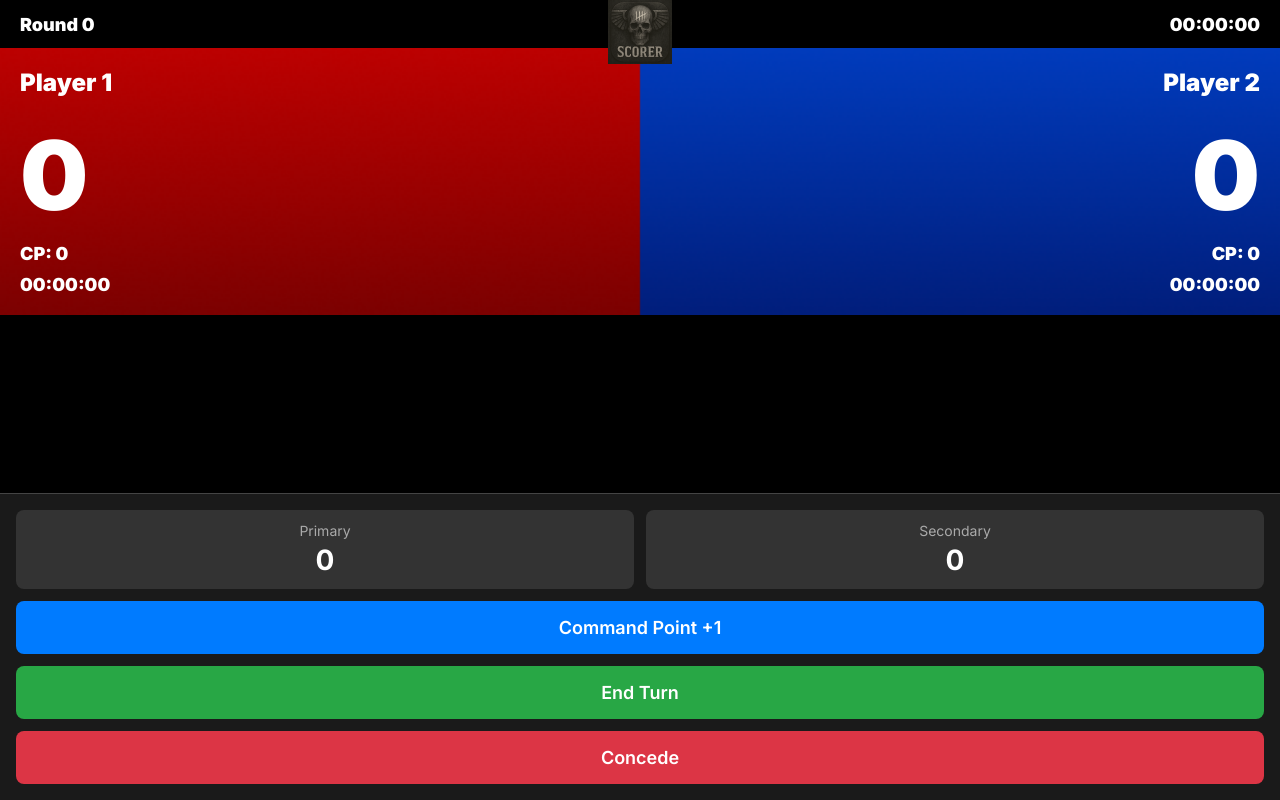
After one commit to matt-antone/Scorer, a Python web app: template templates/player.html in a window 1280 px wide. The commit adds this page. Run offline with Jinja, Linux system fonts and the light colour scheme; the template is opened without the code that fills it: most values are stand-ins (such as "Sample title", 1, 10 or a date in 2020).

Commit message:
player interface added

```diff
--- a/screens/splash_screen.py
+++ b/screens/splash_screen.py
@@ -70,12 +70,12 @@ class SplashScreen(Screen):
         observer_qr_img.save(app.observer_qr_path)
 
         # Player 1
-        p1_url = f"http://{ip}:{port}/p1"
+        p1_url = f"http://{ip}:{port}/player/1"
         p1_qr_img = qrcode.make(p1_url)
         p1_qr_img.save(app.p1_qr_path)
 
         # Player 2
-        p2_url = f"http://{ip}:{port}/p2"
+        p2_url = f"http://{ip}:{port}/player/2"
         p2_qr_img = qrcode.make(p2_url)
         p2_qr_img.save(app.p2_qr_path)
 
--- a/static/css/main.css
+++ b/static/css/main.css
@@ -22,8 +22,6 @@ body {
 }
 
 .splash_screen {
-  width: 800px;
-  height: 480px;
   display: flex;
   justify-content: center;
   align-items: center;
@@ -88,22 +86,20 @@ body {
 }
 
 .screen {
-  width: 800px;
-  height: 480px;
-  background: url("./background.png") no-repeat center center;
+  background-image: url("../background.png");
   background-size: cover;
-  position: absolute;
-  top: 50%;
-  left: 50%;
-  transform: translate(-50%, -50%);
+  background-position: center;
+  background-repeat: no-repeat;
   display: flex;
   flex-direction: column;
+  width: 100%;
+  height: 100%;
 }
 
 .header {
   width: 100%;
   height: 48px;
-  background: rgba(0, 0, 0, 0.8);
+  background: rgba(0, 0, 0, 1);
   opacity: 1;
   position: relative;
   z-index: 100;
@@ -136,32 +132,20 @@ body {
 }
 
 .players {
+  width: 100%;
+  height: 100%;
   display: grid;
-  grid-template-columns: 400px 400px;
+  grid-template-columns: 1fr 1fr;
   flex: 1;
-  background-image: url("/background.png"); /* this is the background image do not change it*/
   background-size: cover;
   background-position: center;
   background-repeat: no-repeat;
 }
 
 .red_panel {
-  width: 400px;
+  width: 100%;
   height: 100%;
   position: relative;
-  /* background: rgba(255, 0, 0, 0.1); don't put this back in */
-}
-
-.blue_panel {
-  width: 400px;
-  height: 100%;
-  position: relative;
-  /* background: rgba(0, 0, 255, 0.1); don't put this back in */
-}
-
-.player_red_panel {
-  width: 380px;
-  height: 100%;
   padding: 20px;
   display: flex;
   flex-direction: column;
@@ -170,9 +154,10 @@ body {
   gap: 10px;
 }
 
-.player_blue_panel {
-  width: 380px;
+.blue_panel {
+  width: 100%;
   height: 100%;
+  position: relative;
   padding: 20px;
   display: flex;
   flex-direction: column;
--- /dev/null
+++ b/static/css/player.css
@@ -0,0 +1,162 @@
+body {
+  align-items: start;
+}
+
+.logo img {
+  width: 64px;
+  height: 64px;
+}
+
+.controls {
+  position: fixed;
+  bottom: 0;
+  left: 0;
+  right: 0;
+  background-color: #1a1a1a;
+  padding: 16px;
+  display: flex;
+  flex-direction: column;
+  gap: 12px;
+  border-top: 1px solid #444;
+}
+
+.score-controls {
+  display: flex;
+  gap: 12px;
+  justify-content: space-between;
+}
+
+.score-box {
+  flex: 1;
+  background-color: #333;
+  padding: 12px;
+  border-radius: 8px;
+  text-align: center;
+  font-family: "Inter", sans-serif;
+  cursor: pointer;
+  transition: background-color 0.2s;
+}
+
+.score-box:hover {
+  background-color: #444;
+}
+
+.score-box label {
+  display: block;
+  font-size: 14px;
+  color: #aaa;
+  margin-bottom: 4px;
+}
+
+.score-box span {
+  font-size: 28px;
+  font-weight: 700;
+  color: #fff;
+}
+
+.control-button {
+  padding: 16px;
+  border: none;
+  border-radius: 8px;
+  font-size: 18px;
+  font-family: "Inter", sans-serif;
+  font-weight: 600;
+  cursor: pointer;
+  transition: background-color 0.2s;
+}
+
+.cp-button {
+  background-color: #007bff;
+  color: white;
+}
+
+.cp-button:hover {
+  background-color: #0056b3;
+}
+
+.end-turn-button {
+  background-color: #28a745;
+  color: white;
+}
+
+.end-turn-button:hover {
+  background-color: #1e7e34;
+}
+
+.concede-button {
+  background-color: #dc3545;
+  color: white;
+}
+
+.concede-button:hover {
+  background-color: #b02a37;
+}
+
+/* Numpad styles */
+.numpad-overlay {
+  position: fixed;
+  top: 0;
+  left: 0;
+  width: 100%;
+  height: 100%;
+  background-color: rgba(0, 0, 0, 0.7);
+  display: flex;
+  justify-content: center;
+  align-items: center;
+  z-index: 1000;
+}
+
+.numpad {
+  background-color: #2c2c2c;
+  border-radius: 12px;
+  padding: 20px;
+  width: 90%;
+  max-width: 300px;
+  box-shadow: 0 4px 20px rgba(0, 0, 0, 0.5);
+}
+
+.numpad-display {
+  background-color: #1a1a1a;
+  color: white;
+  font-size: 32px;
+  padding: 10px 15px;
+  text-align: right;
+  border-radius: 8px;
+  margin-bottom: 15px;
+  min-height: 50px;
+}
+
+.numpad-keys {
+  display: grid;
+  grid-template-columns: repeat(3, 1fr);
+  gap: 10px;
+}
+
+.numpad-key {
+  background-color: #4f4f4f;
+  color: white;
+  border: none;
+  border-radius: 8px;
+  font-size: 24px;
+  padding: 20px 0;
+  cursor: pointer;
+  transition: background-color 0.2s;
+}
+
+.numpad-key:hover {
+  background-color: #6a6a6a;
+}
+
+.numpad-key-confirm {
+  background-color: #28a745;
+}
+.numpad-key-confirm:hover {
+  background-color: #1e7e34;
+}
+
+.numpad-key-clear {
+  background-color: #dc3545;
+}
+.numpad-key-clear:hover {
+  background-color: #b02a37;
+}
--- a/static/index.html
+++ b/static/index.html
@@ -41,7 +41,7 @@
       </div>
     </div>
 
-    <!-- Game Screen. this is exactly the html we want. do not change it-->
+    <!-- Game Screen is complete. Do not modify. -->
     <div id="game_screen" class="screen" style="display: none">
       <div class="header">
         <div class="logo"><img src="./logo-original.png" alt="logo" /></div>
--- /dev/null
+++ b/static/js/player.js
@@ -0,0 +1,195 @@
+document.addEventListener("DOMContentLoaded", () => {
+  const socket = io();
+
+  // --- DOM Elements ---
+  const elements = {
+    round: document.getElementById("round"),
+    totalTime: document.getElementById("total_time"),
+    p1: {
+      panel: document.querySelector(".red-panel"),
+      name: document.getElementById("player1_name"),
+      role: document.getElementById("player1_role"),
+      score: document.getElementById("player1_score"),
+      cp: document.getElementById("player1_cp"),
+      time: document.getElementById("player1_time"),
+    },
+    p2: {
+      panel: document.querySelector(".blue-panel"),
+      name: document.getElementById("player2_name"),
+      role: document.getElementById("player2_role"),
+      score: document.getElementById("player2_score"),
+      cp: document.getElementById("player2_cp"),
+      time: document.getElementById("player2_time"),
+    },
+    controls: {
+      primaryScoreBox: document.getElementById("primary_score_box"),
+      secondaryScoreBox: document.getElementById("secondary_score_box"),
+      primaryScore: document.getElementById("primary_score"),
+      secondaryScore: document.getElementById("secondary_score"),
+      cpButton: document.getElementById("cp_button"),
+      endTurnButton: document.getElementById("end_turn_button"),
+      concedeButton: document.getElementById("concede_button"),
+    },
+    numpad: {
+      overlay: document.getElementById("numpad-overlay"),
+      display: document.getElementById("numpad_display"),
+      keys: document.querySelectorAll(".numpad-key"),
+      confirm: document.getElementById("numpad_confirm"),
+      clear: document.getElementById("numpad_clear"),
+    },
+  };
+
+  // --- State ---
+  let currentPlayerId = null;
+  let activeNumpadTarget = null; // 'primary' or 'secondary'
+
+  // --- Functions ---
+  function getPlayerIdFromUrl() {
+    const path = window.location.pathname;
+    const parts = path.split("/");
+    const playerId = parseInt(parts[parts.length - 1], 10);
+    if (!isNaN(playerId)) {
+      currentPlayerId = playerId;
+      console.log(`Current player ID set to: ${currentPlayerId}`);
+    } else {
+      console.error("Could not determine player ID from URL.");
+    }
+  }
+
+  function updateUI(state) {
+    if (!state) return;
+
+    const {
+      player1,
+      player2,
+      active_player_id,
+      deployment_attacker_id,
+      current_round,
+      game_timer,
+    } = state;
+
+    elements.round.textContent = `Round ${current_round}`;
+    elements.totalTime.textContent = `${
+      game_timer.elapsed_display || "00:00:00"
+    }`;
+
+    // Update P1
+    elements.p1.name.textContent = player1.name;
+    elements.p1.role.textContent =
+      deployment_attacker_id === 1 ? "Attacker" : "Defender";
+    elements.p1.score.textContent = player1.total_score;
+    elements.p1.cp.textContent = `CP: ${player1.cp}`;
+    elements.p1.time.textContent = player1.player_time_display || "00:00:00";
+
+    // Update P2
+    elements.p2.name.textContent = player2.name;
+    elements.p2.role.textContent =
+      deployment_attacker_id === 2 ? "Attacker" : "Defender";
+    elements.p2.score.textContent = player2.total_score;
+    elements.p2.cp.textContent = `CP: ${player2.cp}`;
+    elements.p2.time.textContent = player2.player_time_display || "00:00:00";
+
+    // Update player-specific controls
+    if (currentPlayerId === 1) {
+      elements.controls.primaryScore.textContent = player1.primary_score;
+      elements.controls.secondaryScore.textContent = player1.secondary_score;
+    } else if (currentPlayerId === 2) {
+      elements.controls.primaryScore.textContent = player2.primary_score;
+      elements.controls.secondaryScore.textContent = player2.secondary_score;
+    }
+
+    // Set active class
+    elements.p1.panel.classList.toggle("active", active_player_id === 1);
+    elements.p2.panel.classList.toggle("active", active_player_id === 2);
+  }
+
+  // --- Numpad Functions ---
+  function showNumpad(target) {
+    activeNumpadTarget = target;
+    elements.numpad.display.textContent = "";
+    elements.numpad.overlay.style.display = "flex";
+  }
+
+  function hideNumpad() {
+    elements.numpad.overlay.style.display = "none";
+    activeNumpadTarget = null;
+  }
+
+  function handleNumpadKeyPress(key) {
+    let current_val = elements.numpad.display.textContent;
+    if (current_val.length < 3) {
+      elements.numpad.display.textContent += key;
+    }
+  }
+
+  function handleNumpadConfirm() {
+    const value = parseInt(elements.numpad.display.textContent, 10);
+    if (!isNaN(value) && activeNumpadTarget) {
+      socket.emit("update_score", {
+        player_id: currentPlayerId,
+        score_type: activeNumpadTarget,
+        value: value,
+      });
+    }
+    hideNumpad();
+  }
+
+  // --- Socket Emitters ---
+  function incrementCp() {
+    socket.emit("increment_cp", { player_id: currentPlayerId });
+  }
+
+  function endTurn() {
+    socket.emit("end_turn", { player_id: currentPlayerId });
+  }
+
+  function concede() {
+    if (confirm("Are you sure you want to concede the game?")) {
+      socket.emit("concede_game", { player_id: currentPlayerId });
+    }
+  }
+
+  // --- Event Listeners ---
+  elements.controls.primaryScoreBox.addEventListener("click", () =>
+    showNumpad("primary")
+  );
+  elements.controls.secondaryScoreBox.addEventListener("click", () =>
+    showNumpad("secondary")
+  );
+  elements.controls.cpButton.addEventListener("click", incrementCp);
+  elements.controls.endTurnButton.addEventListener("click", endTurn);
+  elements.controls.concedeButton.addEventListener("click", concede);
+
+  elements.numpad.keys.forEach((key) => {
+    key.addEventListener("click", () => handleNumpadKeyPress(key.dataset.key));
+  });
+  elements.numpad.clear.addEventListener(
+    "click",
+    () => (elements.numpad.display.textContent = "")
+  );
+  elements.numpad.confirm.addEventListener("click", handleNumpadConfirm);
+  window.addEventListener("click", (e) => {
+    if (e.target === elements.numpad.overlay) {
+      hideNumpad();
+    }
+  });
+
+  // --- Socket Listeners ---
+  socket.on("connect", () => {
+    console.log("Player client connected to server");
+    socket.emit("request_game_state");
+  });
+
+  socket.on("disconnect", () => {
+    console.log("Player client disconnected");
+  });
+
+  socket.on("game_state_update", (state) => {
+    console.log("Game state update received:", state);
+    updateUI(state);
+  });
+
+  // --- Initialization ---
+  getPlayerIdFromUrl();
+  console.log("Initialized player client");
+});
--- /dev/null
+++ b/templates/player.html
@@ -0,0 +1,104 @@
+<!DOCTYPE html>
+<html lang="en">
+  <head>
+    <meta charset="UTF-8" />
+    <meta name="viewport" content="width=device-width, initial-scale=1.0" />
+    <title>Scorer - Player {{ player_id }}</title>
+    <link rel="preconnect" href="https://fonts.googleapis.com" />
+    <link rel="preconnect" href="https://fonts.gstatic.com" crossorigin />
+    <link
+      href="https://fonts.googleapis.com/css2?family=Inter:opsz,wght@14..32,100..900&display=swap"
+      rel="stylesheet"
+    />
+    <link
+      rel="stylesheet"
+      href="{{ url_for('static', filename='css/main.css') }}"
+    />
+    <link
+      rel="stylesheet"
+      href="{{ url_for('static', filename='css/player.css') }}"
+    />
+  </head>
+  <body class="player-{{ player_id }}">
+    <!-- Game Screen is complete. Do not modify. -->
+    <div id="game_screen" class="screen" style="display: block">
+      <div class="header">
+        <div class="logo">
+          <img
+            src="{{ url_for('static', filename='logo-original.png') }}"
+            alt="logo"
+          />
+        </div>
+        <div id="round">Round 0</div>
+        <div class="total_time" id="total_time">00:00:00</div>
+      </div>
+      <div class="players">
+        <div class="red_panel">
+          <div class="player_name" id="player1_name">Player 1</div>
+          <div class="player_role" id="player1_role"></div>
+          <div class="player_score" id="player1_score">0</div>
+          <div class="player_cp" id="player1_cp">CP: 0</div>
+          <div class="player_time" id="player1_time">00:00:00</div>
+        </div>
+        <div class="blue_panel">
+          <div class="player_name" id="player2_name">Player 2</div>
+          <div class="player_role" id="player2_role"></div>
+          <div class="player_score" id="player2_score">0</div>
+          <div class="player_cp" id="player2_cp">CP: 0</div>
+          <div class="player_time" id="player2_time">00:00:00</div>
+        </div>
+      </div>
+    </div>
+    <div class="controls">
+      <div class="score-controls">
+        <div class="score-box primary" id="primary_score_box">
+          <label>Primary</label>
+          <span id="primary_score">0</span>
+        </div>
+        <div class="score-box secondary" id="secondary_score_box">
+          <label>Secondary</label>
+          <span id="secondary_score">0</span>
+        </div>
+      </div>
+      <button class="control-button cp-button" id="cp_button">
+        Command Point +1
+      </button>
+      <button class="control-button end-turn-button" id="end_turn_button">
+        End Turn
+      </button>
+      <button class="control-button concede-button" id="concede_button">
+        Concede
+      </button>
+    </div>
+
+    <div id="numpad-overlay" class="numpad-overlay" style="display: none">
+      <div id="numpad" class="numpad">
+        <div class="numpad-display" id="numpad_display"></div>
+        <div class="numpad-keys">
+          <button class="numpad-key" data-key="1">1</button>
+          <button class="numpad-key" data-key="2">2</button>
+          <button class="numpad-key" data-key="3">3</button>
+          <button class="numpad-key" data-key="4">4</button>
+          <button class="numpad-key" data-key="5">5</button>
+          <button class="numpad-key" data-key="6">6</button>
+          <button class="numpad-key" data-key="7">7</button>
+          <button class="numpad-key" data-key="8">8</button>
+          <button class="numpad-key" data-key="9">9</button>
+          <button class="numpad-key numpad-key-clear" id="numpad_clear">
+            C
+          </button>
+          <button class="numpad-key" data-key="0">0</button>
+          <button class="numpad-key numpad-key-confirm" id="numpad_confirm">
+            OK
+          </button>
+        </div>
+      </div>
+    </div>
+    <script
+      src="https://cdn.socket.io/4.8.1/socket.io.min.js"
+      integrity="sha384-mkQ3/7FUtcGyoppY6bz/PORYoGqOl7/aSUMn2ymDOJcapfS6PHqxhRTMh1RR0Q6+"
+      crossorigin="anonymous"
+    ></script>
+    <script src="{{ url_for('static', filename='js/player.js') }}"></script>
+  </body>
+</html>
```
Also changed, not shown: main.py (+70 -1 lines), templates/player1.html (deleted, +0 -11 lines), templates/player2.html (deleted, +0 -11 lines), websocket_server.py (+51 -38 lines).
